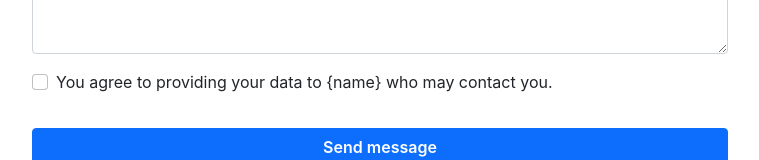
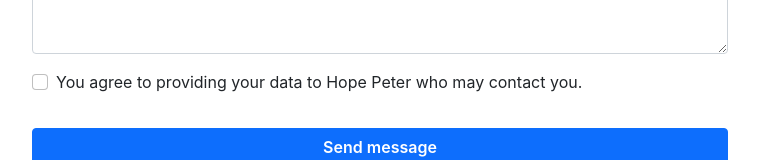
Before and after one commit to just-hope-netizen/link-tree-, a React (Create React App) app: page /contact in a window 1280 px wide. Shown: the part 537-697 px from the top of the page, without its empty margins (260-1019 px from the left). Built offline with nearby package versions, Linux system fonts and the light colour scheme.

Commit message:
fix: exported and use slackname

```diff
--- a/src/components/Form/index.jsx
+++ b/src/components/Form/index.jsx
@@ -2,6 +2,7 @@ import Col from "react-bootstrap/Col";
 import Form from "react-bootstrap/Form";
 import Row from "react-bootstrap/Row";
 import Button from "react-bootstrap/Button";
+import { slackUserName } from "../../pages/Home";
 
 export const ContactForm = () => {
   return (
@@ -43,7 +44,8 @@ export const ContactForm = () => {
         type={"checkbox"}
         id={`message`}
         style={{ fontSize: "16px", fontWeight: "400" }}
-        label={`You agree to providing your data to {name} who may contact you.`}
+        label={`You agree to providing your data to
+        ${slackUserName} who may contact you.`}
       />
       <Col>
         <Button type="submit" id="btn_submit">
--- a/src/pages/Home/index.jsx
+++ b/src/pages/Home/index.jsx
@@ -5,7 +5,7 @@ import gitIcon from "../../assets/img/Icon.png";
 import { Link } from "react-router-dom";
 import { Footer } from "../../components/Footer";
 
-const slackUserName = "Hope Peter";
+export const slackUserName = "Hope Peter";
 
 export const Home = () => {
   return (
```
